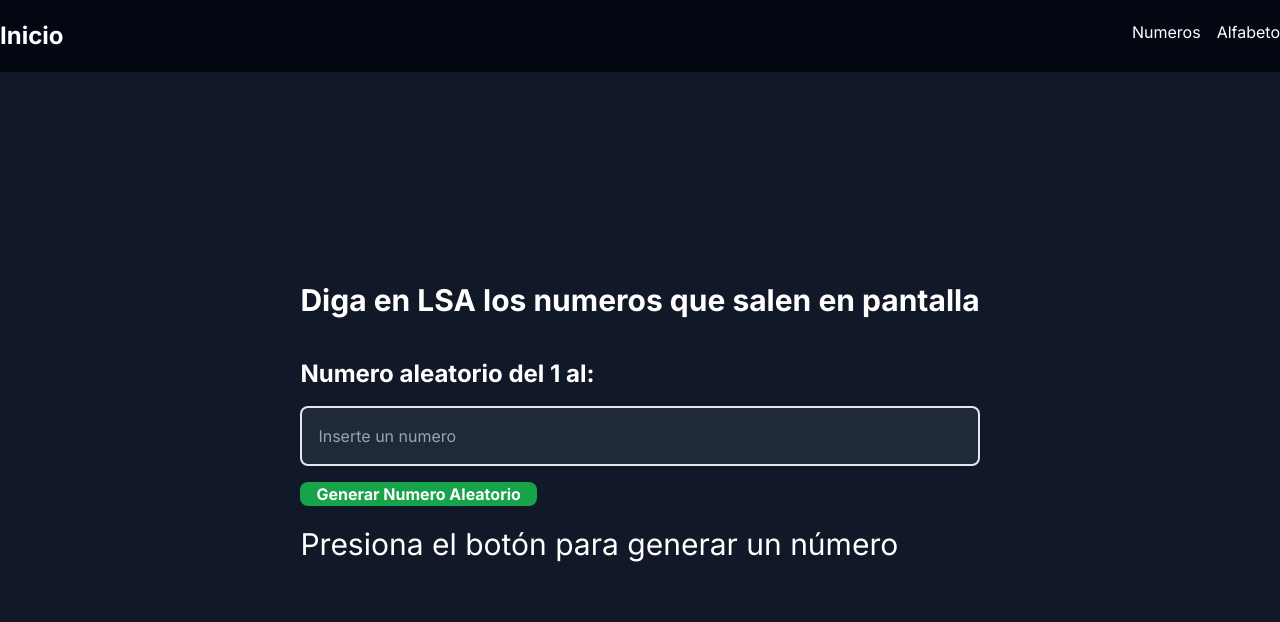
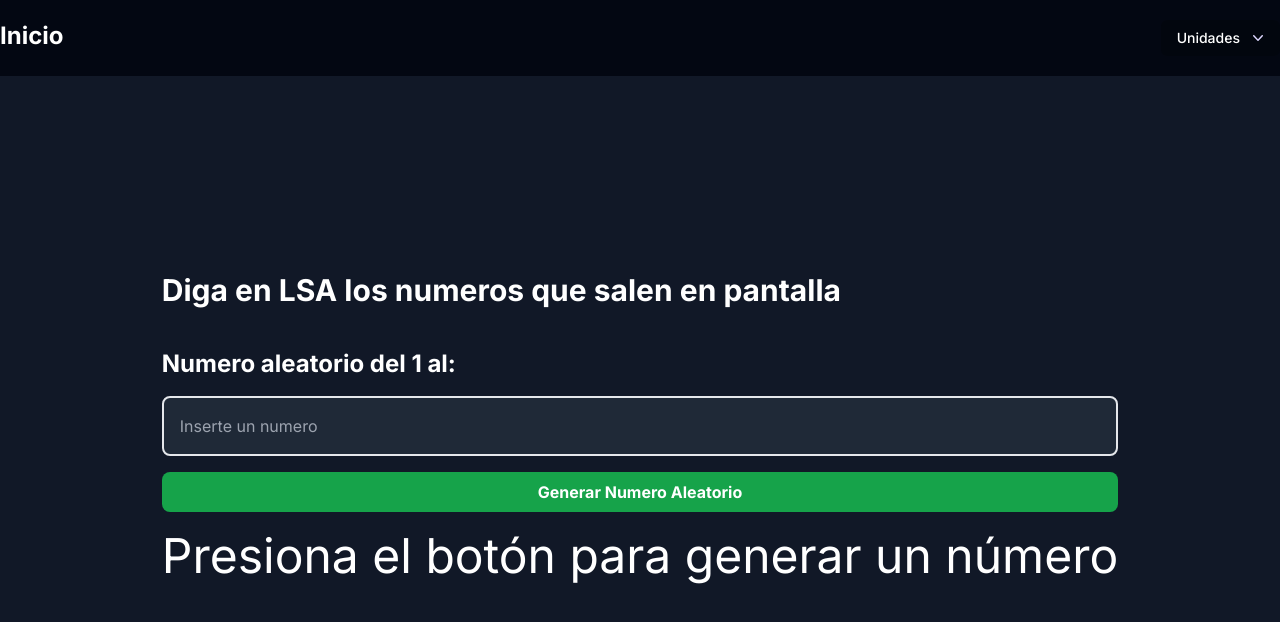
Before and after one commit to Sadelto0130/lsa-app, a Next.js app: page /unidades/numeros in a window 1280 px wide. Shown: the top 622 px of the page. Built offline with nearby package versions, Linux system fonts and the light colour scheme.

Commit message:
Navbar mejorado

```diff
--- a/package.json
+++ b/package.json
@@ -9,6 +9,8 @@
     "lint": "next lint"
   },
   "dependencies": {
+    "@headlessui/react": "^1.7.17",
+    "@heroicons/react": "^2.0.18",
     "autoprefixer": "10.4.15",
     "eslint": "8.47.0",
     "eslint-config-next": "13.4.19",
--- a/src/app/unidades/numeros/page.jsx
+++ b/src/app/unidades/numeros/page.jsx
@@ -6,6 +6,9 @@ function Numeros() {
   const [nuevoNumero, setNuevoNumero] = useState();
 
   const generarNumero = () => {
+    if (!nuevoNumero) {
+      return null;
+    }
     const numeroAleatorio = Math.floor(Math.random() * nuevoNumero);
     setNumero(numeroAleatorio);
   };
@@ -19,10 +22,12 @@ function Numeros() {
     setNuevoNumero(e.target.value);
   };
   return (
-    <div >
+    <div>
       <form onSubmit={handleSubtmit}>
         <header className="flex justify-between">
-          <h1 className="font-bold text-3xl">Diga en LSA los numeros que salen en pantalla</h1>
+          <h1 className="font-bold text-3xl">
+            Diga en LSA los numeros que salen en pantalla
+          </h1>
         </header>
         <h3 className="font-bold text-2xl mt-10">Numero aleatorio del 1 al:</h3>
         <input
@@ -31,18 +36,17 @@ function Numeros() {
           name="title"
           placeholder="Inserte un numero"
           onChange={handleChange}
-          value={nuevoNumero}
           className="bg-gray-800 border-2 w-full p-4 rounded-lg my-4 text-white"
-        />{" "}
+        />
         <button
           type="submit"
-          className="bg-green-600 hover:bg-green-700 text-white font-bold px-4 rounded-lg"
+          className="w-full bg-green-600 hover:bg-green-700 text-white font-bold p-2 rounded-lg"
           onClick={generarNumero}
         >
           Generar Numero Aleatorio
         </button>
       </form>
-      <p className="text-white-800 my-5 text-3xl">
+      <p className="grid justify-items-center text-white-800 my-5 text-5xl">
         {numero !== null ? numero : `Presiona el botón para generar un número`}
       </p>
     </div>
--- a/src/app/unidades/uno/page.jsx
+++ /dev/null
@@ -1,9 +0,0 @@
-import React from 'react'
-
-function UnidadUno() {
-  return (
-    <div>Unidad Uno</div>
-  )
-}
-
-export default UnidadUno
--- a/src/components/Navbar.jsx
+++ b/src/components/Navbar.jsx
@@ -1,21 +1,26 @@
+"use client"
+import { useState } from "react";
 import Link from "next/link"
+import OptionNavbar from "./ui/OptionNavbar"
+
 
 function Navbar() {
+  const [menuOpen, setMenuOpen] = useState(false);
+
+  const toggleMenu = () => {
+    setMenuOpen(!menuOpen);
+  };
+
   return (
     <nav className="bg-gray-950 py-5 mb-2">
       <div className="container flex justify-between px-10 md:px-0 mx-auto">
         <Link href='/'>
           <h1 className="text-2xl font-bold text-white">Inicio</h1>
         </Link>
+
         <ul className="flex gap-x-4">
-          {/*<li>
-            <Link href="/unidades/uno" className= "text-white">Unidad Uno</Link>
-  </li>*/}
           <li>
-            <Link href="/unidades/numeros" className= "text-white">Numeros</Link>
-          </li>
-          <li>
-            <Link href="/unidades/alfabeto" className= "text-white">Alfabeto</Link>
+          <OptionNavbar />
           </li>
         </ul>
       </div>
--- /dev/null
+++ b/src/components/ui/OptionNavbar.jsx
@@ -0,0 +1,85 @@
+"use client";
+import { Menu, Transition } from "@headlessui/react";
+import { Fragment, useEffect, useRef, useState } from "react";
+import { ChevronDownIcon } from "@heroicons/react/20/solid";
+import Link from "next/link";
+
+export default function OptionNavbar() {
+  return (
+    <div className=" top-16 w-56 text-right">
+      <Menu as="div" className="relative inline-block text-left">
+        <div>
+          <Menu.Button className="inline-flex w-full justify-center rounded-md bg-black bg-opacity-20 px-4 py-2 text-sm font-medium text-white hover:bg-opacity-30 focus:outline-none focus-visible:ring-2 focus-visible:ring-white focus-visible:ring-opacity-75">
+            Unidades
+            <ChevronDownIcon
+              className="ml-2 -mr-1 h-5 w-5 text-violet-200 hover:text-violet-100"
+              aria-hidden="true"
+            />
+          </Menu.Button>
+        </div>
+        <Transition
+          as={Fragment}
+          enter="transition ease-out duration-100"
+          enterFrom="transform opacity-0 scale-95"
+          enterTo="transform opacity-100 scale-100"
+          leave="transition ease-in duration-75"
+          leaveFrom="transform opacity-100 scale-100"
+          leaveTo="transform opacity-0 scale-95"
+        >
+          <Menu.Items className="absolute right-0 mt-2 w-56 origin-top-right divide-y divide-gray-100 rounded-md bg-white shadow-lg ring-1 ring-black ring-opacity-5 focus:outline-none">
+            <div className="px-1 py-1 ">
+              {/**Este bloque es para agregar sub divisiones
+              <Menu>
+                <Menu.Button className="inline-flex w-full rounded-md px-4 py-2 text-sm font-medium text-black hover:bg-opacity-30 focus:outline-none focus-visible:ring-2 focus-visible:ring-white focus-visible:ring-opacity-75">
+                  Prueba
+                  <ChevronDownIcon
+              className="text-black ml-2 -mr-1 h-5 w-5 hover:text-violet-100"
+              aria-hidden="true"
+            />
+                </Menu.Button>
+                <Menu.Items>
+                <Menu.Item>
+                {({ active }) => (
+                  <Link
+                    className={`${
+                      active ? 'bg-violet-500 text-white' : 'text-gray-900'
+                    } group flex w-full items-center rounded-md px-2 py-2 text-sm`}
+                  >
+                    prueba item
+                  </Link>
+                )}
+              </Menu.Item>
+                </Menu.Items>
+              </Menu>
+*/}
+              <Menu.Item>
+                {({ active }) => (
+                  <Link
+                    href="/unidades/numeros"
+                    className={`${
+                      active ? "bg-violet-500 text-white" : "text-gray-900"
+                    } group flex w-full items-center rounded-md px-2 py-2 text-sm`}
+                  >
+                    Numeros
+                  </Link>
+                )}
+              </Menu.Item>
+              <Menu.Item>
+                {({ active }) => (
+                  <Link
+                    href="/unidades/alfabeto"
+                    className={`${
+                      active ? "bg-violet-500 text-white" : "text-gray-900"
+                    } group flex w-full items-center rounded-md px-2 py-2 text-sm`}
+                  >
+                    Alfabeto
+                  </Link>
+                )}
+              </Menu.Item>
+            </div>
+          </Menu.Items>
+        </Transition>
+      </Menu>
+    </div>
+  );
+}
```
Also changed, not shown: 1 other file (tests, documents, lock files or other folders).
